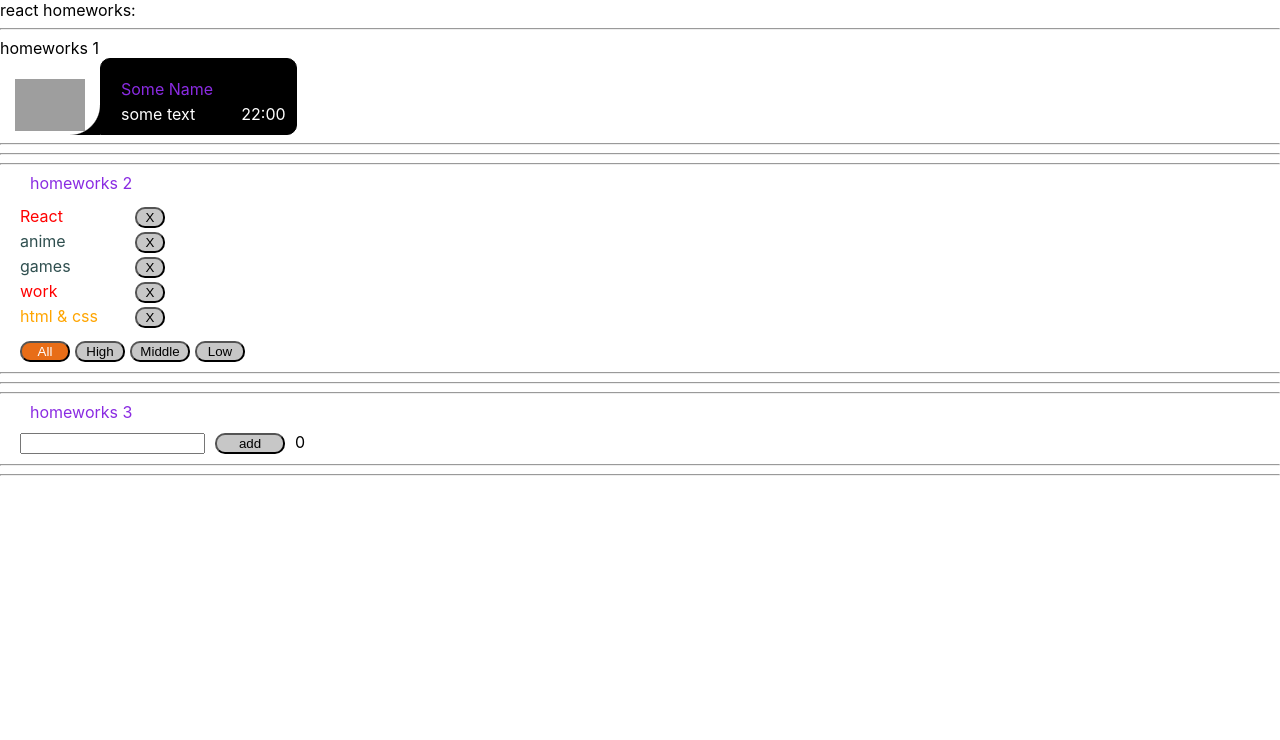
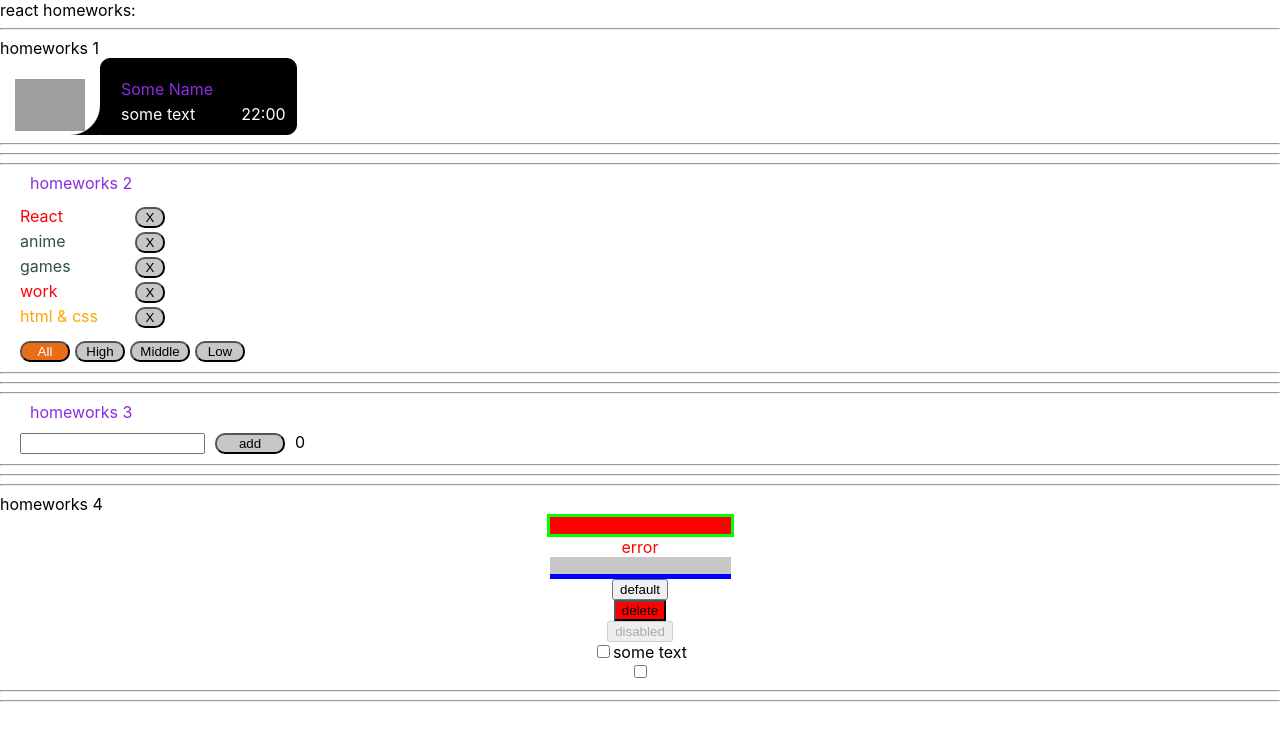
Before and after one commit to shevchenkooleg/hometasks_from_ignat, a React (Create React App) app: page / in a window 1280 px wide. Shown: the top 740 px of the page. Built offline with nearby package versions, Linux system fonts and the light colour scheme; grey boxes are pictures that could not be loaded.

Commit message:
start making hw04

```diff
--- a/src/p1-main/m1-ui/u1-app/App.tsx
+++ b/src/p1-main/m1-ui/u1-app/App.tsx
@@ -3,6 +3,7 @@ import s from './App.module.css'
 import HW1 from '../../../p2-homeworks/h1/HW1'
 import HW2 from "../../../p2-homeworks/h2/HW2";
 import HW3 from '../../../p2-homeworks/h3/HW3';
+import HW4 from '../../../p2-homeworks/h4/HW4';
 
 function App() {
     return (
@@ -11,7 +12,7 @@ function App() {
             <HW1/>
             <HW2/>
             <HW3/>
-            {/*<HW4/>*/}
+            <HW4/>
             {/*<HW5/>*/}
 
         </div>
--- a/src/p2-homeworks/h4/common/c1-SuperInputText/SuperInputText.module.css
+++ b/src/p2-homeworks/h4/common/c1-SuperInputText/SuperInputText.module.css
@@ -1,5 +1,6 @@
 .superInput {
-
+    border: #c7c7c7;
+    background: #c7c7c7;
 }
 
 .errorInput {
--- a/src/p2-homeworks/h4/common/c1-SuperInputText/SuperInputText.tsx
+++ b/src/p2-homeworks/h4/common/c1-SuperInputText/SuperInputText.tsx
@@ -38,8 +38,9 @@ const SuperInputText: React.FC<SuperInputTextPropsType> = (
         && onEnter() // то вызвать его
     }
 
+    // const finalSpanClassName = `${s.error} ${spanClassName ? spanClassName : ''}`
     const finalSpanClassName = `${s.error} ${spanClassName ? spanClassName : ''}`
-    const finalInputClassName = `${s.errorInput} ${className}` // need to fix with (?:) and s.superInput
+    const finalInputClassName = `${error ? s.errorInput : s.superInput} ${className}` // need to fix with (?:) and s.superInput
 
     return (
         <>
```
Also changed, not shown: src/p2-homeworks/h4/HW4.module.css (line endings or trailing spaces).
